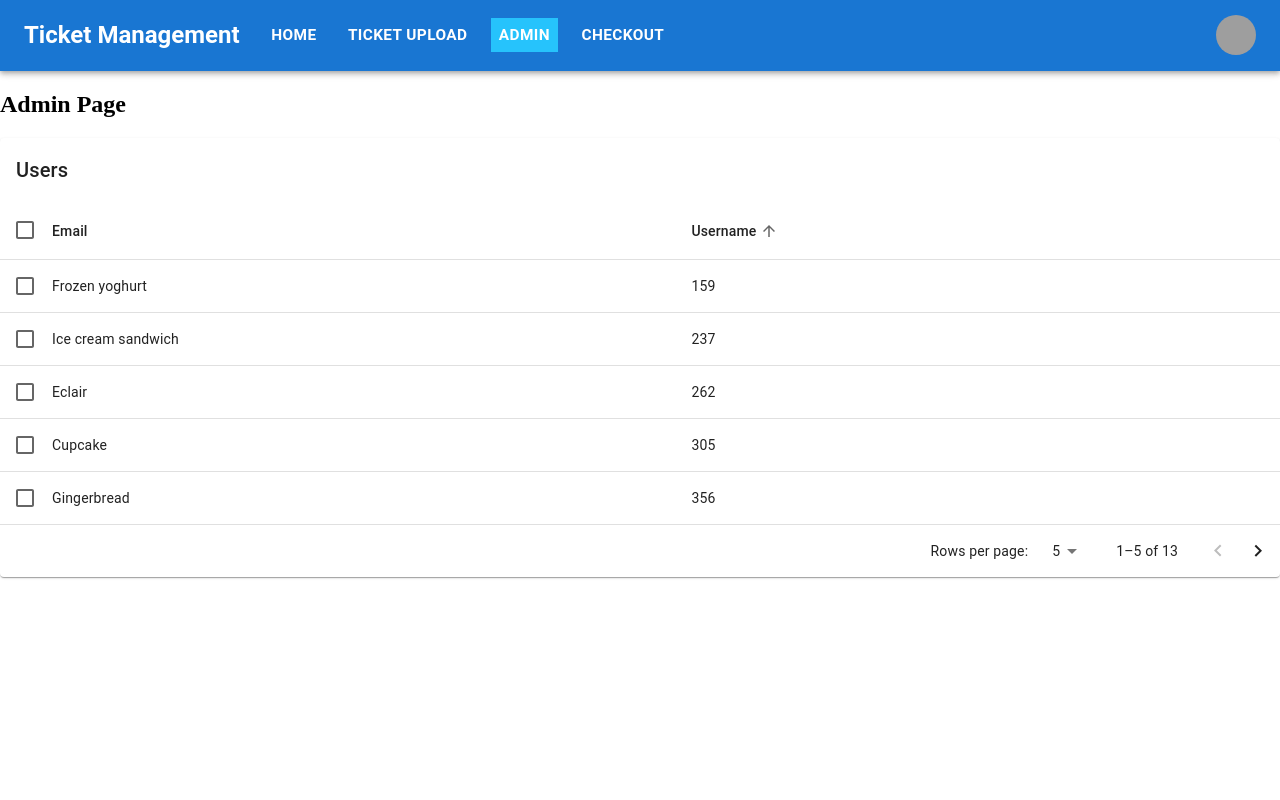
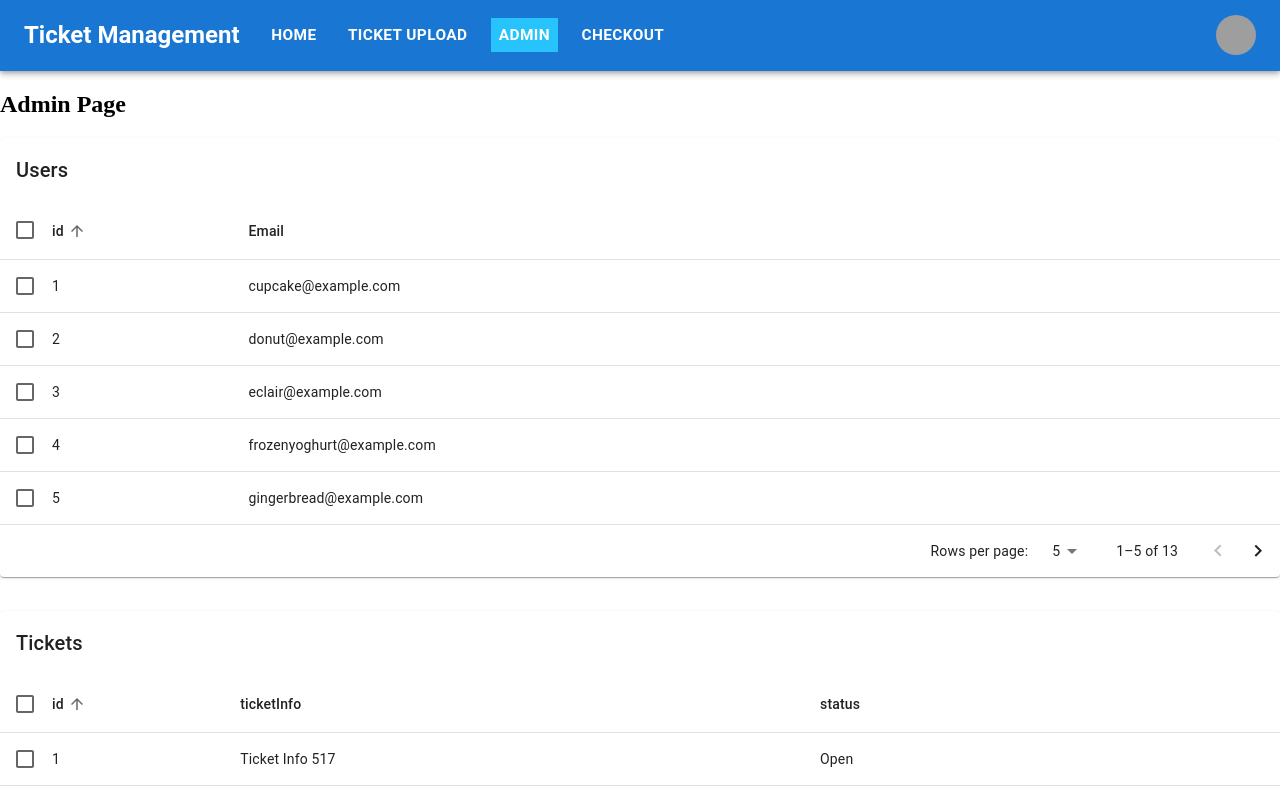
Before and after one commit to CS-4990-W24/Ticket-Management, a React (Vite) app in the folder app/: page /admin in a window 1280 px wide. Shown: the top 800 px of the page. Built offline with nearby package versions, Linux system fonts and the light colour scheme; grey boxes are pictures that could not be loaded.

Commit message:
refactor: abstracted table for reusability

```diff
--- a/app/src/components/AuthenticationContext.jsx
+++ b/app/src/components/AuthenticationContext.jsx
@@ -5,9 +5,9 @@ export const UserContext = createContext(null);
 export function AuthenticationProvider({ children }) {
     const [user, setUser] = useState({
         email: "EMAIL@cpp.edu",
-        username: "Guest",
         password: "Password",
         authenticated: false,
+        admin: false,
     });
 
     return (
--- a/app/src/components/UserTable.jsx
+++ b/app/src/components/DataTable.jsx
@@ -18,30 +18,6 @@ import {
     TableBody,
     TablePagination,
 } from "@mui/material";
-
-function createData(id, name, calories) {
-    return {
-        id,
-        name,
-        calories,
-    };
-}
-
-const rows = [
-    createData(1, "Cupcake", 305),
-    createData(2, "Donut", 452),
-    createData(3, "Eclair", 262),
-    createData(4, "Frozen yoghurt", 159),
-    createData(5, "Gingerbread", 356),
-    createData(6, "Honeycomb", 408),
-    createData(7, "Ice cream sandwich", 237),
-    createData(8, "Jelly Bean", 375),
-    createData(9, "KitKat", 518),
-    createData(10, "Lollipop", 392),
-    createData(11, "Marshmallow"),
-    createData(12, "Nougat", 360),
-    createData(13, "Oreo", 437),
-];
 
 function descendingComparator(a, b, orderBy) {
     if (b[orderBy] < a[orderBy]) {
@@ -75,17 +51,6 @@ function stableSort(array, comparator) {
     return stabilizedThis.map((el) => el[0]);
 }
 
-const headCells = [
-    {
-        id: "name",
-        label: "Email",
-    },
-    {
-        id: "calories",
-        label: "Username",
-    },
-];
-
 function EnhancedTableHead({
     onSelectAllClick,
     order,
@@ -93,6 +58,7 @@ function EnhancedTableHead({
     numSelected,
     rowCount,
     onRequestSort,
+    headerLabel,
 }) {
     const createSortHandler = (property) => (event) => {
         onRequestSort(event, property);
@@ -111,18 +77,18 @@ function EnhancedTableHead({
                         onChange={onSelectAllClick}
                     />
                 </TableCell>
-                {headCells.map((headCell, index) => (
+                {Object.keys(headerLabel).map((headCell, index) => (
                     <TableCell
-                        key={headCell.id}
+                        key={headCell}
                         padding={index == 0 ? "none" : "normal"}
-                        sortDirection={orderBy === headCell.id ? order : false}
+                        sortDirection={orderBy === headCell ? order : false}
                     >
                         <TableSortLabel
-                            active={orderBy === headCell.id}
-                            direction={orderBy === headCell.id ? order : "asc"}
-                            onClick={createSortHandler(headCell.id)}
+                            active={orderBy === headCell}
+                            direction={orderBy === headCell ? order : "asc"}
+                            onClick={createSortHandler(headCell)}
                         >
-                            {headCell.label}
+                            {headCell}
                         </TableSortLabel>
                     </TableCell>
                 ))}
@@ -131,7 +97,7 @@ function EnhancedTableHead({
     );
 }
 
-function EnhancedTableToolbar({ numSelected, entriesSelected }) {
+function EnhancedTableToolbar({ numSelected, entriesSelected, tableName }) {
     const handleEntryDelete = () => {
         console.log("Deleted these entries");
         console.log(entriesSelected);
@@ -167,7 +133,7 @@ function EnhancedTableToolbar({ numSelected, entriesSelected }) {
                     id="tableTitle"
                     component="div"
                 >
-                    Users
+                    {tableName}
                 </Typography>
             )}
 
@@ -182,9 +148,9 @@ function EnhancedTableToolbar({ numSelected, entriesSelected }) {
     );
 }
 
-function UserTable() {
+function DataTable({tableName, data }) {
     const [order, setOrder] = useState("asc");
-    const [orderBy, setOrderBy] = useState("calories");
+    const [orderBy, setOrderBy] = useState(Object.keys(data[0])[0]);
     const [selected, setSelected] = useState([]);
     const [page, setPage] = useState(0);
     const [rowsPerPage, setRowsPerPage] = useState(5);
@@ -197,7 +163,7 @@ function UserTable() {
 
     const handleSelectAllClick = (event) => {
         if (event.target.checked) {
-            const newSelected = rows.map((n) => n.id);
+            const newSelected = data.map((n) => n.id);
             setSelected(newSelected);
             return;
         }
@@ -234,13 +200,13 @@ function UserTable() {
 
     const isSelected = (id) => selected.indexOf(id) !== -1;
 
-    // Avoid a layout jump when reaching the last page with empty rows.
+    // Avoid a layout jump when reaching the last page with empty data.
     const emptyRows =
-        page > 0 ? Math.max(0, (1 + page) * rowsPerPage - rows.length) : 0;
+        page > 0 ? Math.max(0, (1 + page) * rowsPerPage - data.length) : 0;
 
     const visibleRows = useMemo(
         () =>
-            stableSort(rows, getComparator(order, orderBy)).slice(
+            stableSort(data, getComparator(order, orderBy)).slice(
                 page * rowsPerPage,
                 page * rowsPerPage + rowsPerPage
             ),
@@ -253,6 +219,7 @@ function UserTable() {
                 <EnhancedTableToolbar
                     numSelected={selected.length}
                     entriesSelected={selected}
+                    tableName={tableName}
                 />
                 <TableContainer>
                     <Table
@@ -266,7 +233,8 @@ function UserTable() {
                             orderBy={orderBy}
                             onSelectAllClick={handleSelectAllClick}
                             onRequestSort={handleRequestSort}
-                            rowCount={rows.length}
+                            rowCount={data.length}
+                            headerLabel={data[0]}
                         />
                         <TableBody>
                             {visibleRows.map((row, index) => {
@@ -295,17 +263,21 @@ function UserTable() {
                                                 }}
                                             />
                                         </TableCell>
-                                        <TableCell
-                                            component="th"
-                                            id={labelId}
-                                            scope="row"
-                                            padding="none"
-                                        >
-                                            {row.name}
-                                        </TableCell>
-                                        <TableCell>
-                                            {row.calories}
-                                        </TableCell>
+
+                                        {/* Creates row based on object's value */}
+                                        {Object.values(row).map(
+                                            (value, index) => (
+                                                <TableCell
+                                                    padding={
+                                                        index == 0
+                                                            ? "none"
+                                                            : "normal"
+                                                    }
+                                                >
+                                                    {value}
+                                                </TableCell>
+                                            )
+                                        )}
                                     </TableRow>
                                 );
                             })}
@@ -324,7 +296,7 @@ function UserTable() {
                 <TablePagination
                     rowsPerPageOptions={[5, 10, 25]}
                     component="div"
-                    count={rows.length}
+                    count={data.length}
                     rowsPerPage={rowsPerPage}
                     page={page}
                     onPageChange={handleChangePage}
@@ -335,4 +307,4 @@ function UserTable() {
     );
 }
 
-export default UserTable;
+export default DataTable;
--- a/app/src/pages/Admin.jsx
+++ b/app/src/pages/Admin.jsx
@@ -1,10 +1,47 @@
-import UserTable from "@/components/UserTable";
+import DataTable from "@/components/DataTable";
+function createUserData(id, Email) {
+    return {
+        id,
+        Email,
+    };
+}
+
+const usersData = [
+    createUserData(1, "cupcake@example.com"),
+    createUserData(2, "donut@example.com"),
+    createUserData(3, "eclair@example.com"),
+    createUserData(4, "frozenyoghurt@example.com"),
+    createUserData(5, "gingerbread@example.com"),
+    createUserData(6, "honeycomb@example.com"),
+    createUserData(7, "icecreamsandwich@example.com"),
+    createUserData(8, "jellybean@example.com"),
+    createUserData(9, "kitkat@example.com"),
+    createUserData(10, "lollipop@example.com"),
+    createUserData(11, "marshmallow@example.com"),
+    createUserData(12, "nougat@example.com"),
+    createUserData(13, "oreo@example.com"),
+];
+
+function createTicketData(id) {
+    const statuses = ['Open', 'Closed', 'In Progress', 'Resolved'];
+    const randomStatus = statuses[Math.floor(Math.random() * statuses.length)];
+
+    return {
+        id,
+        ticketInfo: `Ticket Info ${Math.floor(Math.random() * 1000)}`,
+        status: randomStatus
+    };
+}
+
+const ticketsData = Array.from({length: 13}, (_, i) => createTicketData(i + 1));
 
 function Admin() {
     return (
         <section>
             <h1>Admin Page</h1>
-            <UserTable />
+            <DataTable data={usersData} tableName="Users"/>
+            <br />
+            <DataTable data={ticketsData} tableName="Tickets"/>
         </section>
     );
 }
```
